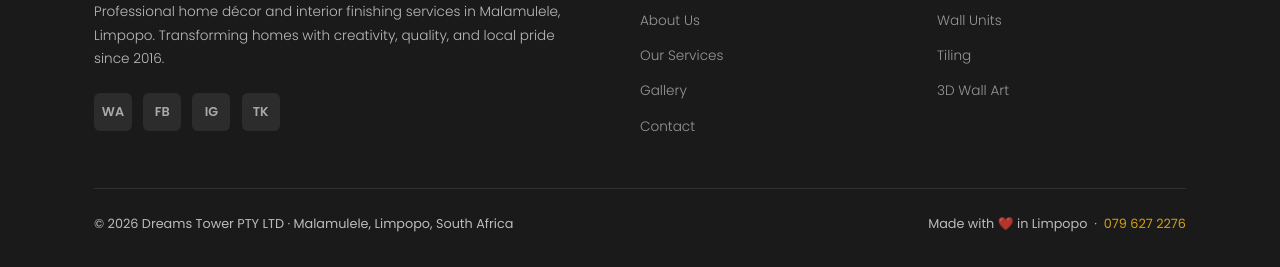
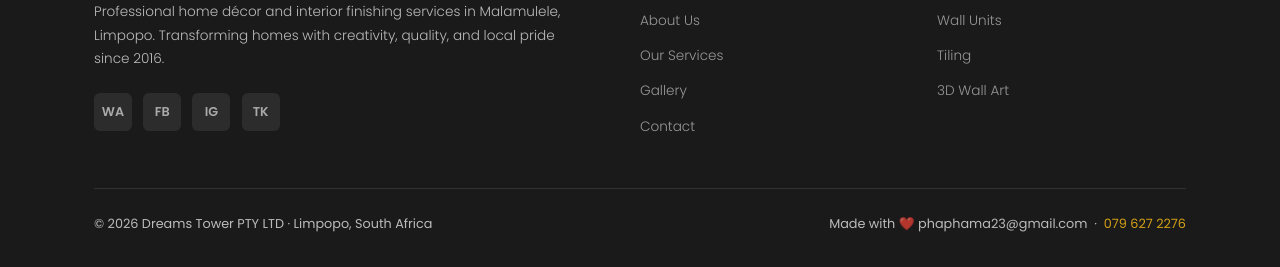
Before and after one commit to phaphama23/dreamstower, a plain HTML site: page index.html in a window 1280 px wide. Shown: the part 5177-5444 px from the top of the page. Drawn offline with nearby package versions, Linux system fonts and the light colour scheme; a web font is replaced by a local one.

Commit message:
footer designer contact

```diff
--- a/index.html
+++ b/index.html
@@ -1645,9 +1645,9 @@
 
       <!-- Bottom bar -->
       <div class="footer-bottom">
-        <span>© 2026 Dreams Tower PTY LTD · Malamulele, Limpopo, South Africa</span>
+        <span>© 2026 Dreams Tower PTY LTD · Limpopo, South Africa</span>
         <span>
-          Made with ❤️ in Limpopo &nbsp;·&nbsp;
+          Made with ❤️ phaphama23@gmail.com &nbsp;·&nbsp;
           <a href="https://wa.me/27796272276" target="_blank" rel="noopener">079 627 2276</a>
         </span>
       </div>
```
